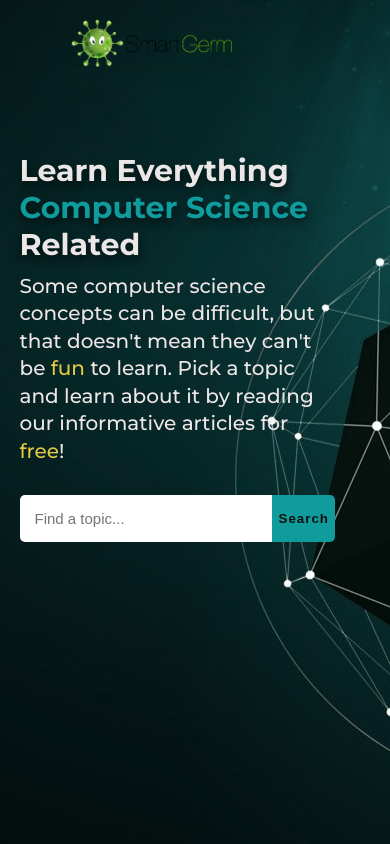
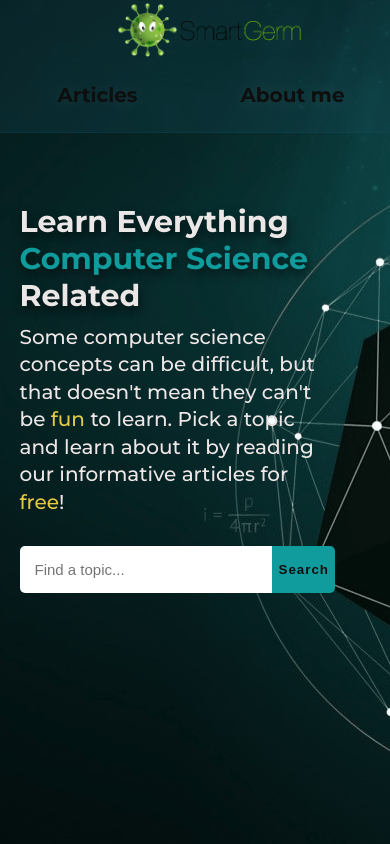
Before and after one commit to harblaith7/smart-germ, a React (Create React App) app in the folder client/: page / in a window 390 px wide. Shown: the top 844 px of the page. Built offline with nearby package versions, Linux system fonts and the light colour scheme; a web font is replaced by a local one.

Commit message:
Made navbar responsive

```diff
--- a/client/src/components/Article/Article.js
+++ b/client/src/components/Article/Article.js
@@ -97,7 +97,7 @@ export default class Article extends Component {
 
     render() {
         return (
-            <div className="Article">
+            <div className="Article" id="article">
                 <div className="Article__container">
                     <h2 className="Article__heading">
                         Popular Articles
--- a/client/src/components/Header/Header.scss
+++ b/client/src/components/Header/Header.scss
@@ -239,7 +239,7 @@
 
         &__header-container {
             width: 90%;
-            top: 15%
+            top: 22.5%
         }
 
     }
@@ -261,7 +261,7 @@
 
         &__header-container {
             width: 90%;
-            top: 15%
+            top: 20%
         }
 
         &__header {
--- a/client/src/components/Nav/Nav.js
+++ b/client/src/components/Nav/Nav.js
@@ -1,13 +1,32 @@
 import React, { Component } from 'react'
 import "./Nav.scss"
 import logo from "../../assets/smart-germ-logo.png"
+import { HashLink as Link } from 'react-router-hash-link';
 
 export default class Nav extends Component {
     render() {
         return (
             <div className="Nav">
                 <div className="Nav__container">
-                    <img src={logo} alt="" className="Nav__logo"/>
+                    <ul className="Nav__list">
+                        <li className="Nav__list-item Nav__list-item--logo">
+                            <Link to="/" className="Nav__link">
+                                <img src={logo} alt="" className="Nav__logo"/>
+                            </Link>
+                        </li>
+                        <div className="Nav__list-items-container">
+                            <li className="Nav__list-item">
+                                <Link to="/#article" className="Nav__link">
+                                    Articles
+                                </Link>
+                            </li>
+                            <li className="Nav__list-item">
+                                <Link to="/" className="Nav__link">
+                                    About me
+                                </Link>
+                            </li>
+                        </div>
+                    </ul>
                 </div>
             </div>
         )
--- a/client/src/components/Nav/Nav.scss
+++ b/client/src/components/Nav/Nav.scss
@@ -1,13 +1,110 @@
+@import "../../sass/variables.scss";
+@import "../../sass/mixins.scss";
+
 .Nav {
-    height: 10.5vh;
+    height: 8vh;
     width: 100%;
     position: absolute;
     display: flex;
     align-items: center;
+    background-color: rgba(21, 79, 94, 0.247);
+    border-bottom: 0.1rem solid rgba(21, 79, 94, 0.281);
+    font-weight: 700;
 
     &__logo {
         width: 25rem;
         margin-left: 2.5rem;
         cursor: pointer;
     }
+
+    &__container {
+        width: 100%;
+        height: 100%;
+    }
+
+    &__list {
+        display: flex;
+        align-items: center;
+    }
+
+    &__list-item {
+
+        margin-right: 7.5rem;
+        list-style: none;
+
+        &--logo {
+            margin-right: auto;
+        }
+
+    }
+
+    &__link {
+        text-decoration: none;
+        font-size: 1.5rem;
+        color: $off-black;
+        text-shadow: 0.1rem 0.1rem 2rem rgba(255, 255, 255, 0.144);
+    }
+
+    &__list-items-container {
+        display: flex;
+    }
 }
+
+@include width-750px {
+    .Nav {
+        height: auto;
+        padding-bottom: 2rem;
+
+
+        &__list {
+            flex-direction: column;
+        }
+
+        &__list-items-container {
+            width: 100%;
+            text-align: center;
+            display: flex;
+            justify-content: center;
+
+
+        }
+
+        &__list-item {
+
+            width: 50%;
+            margin-right: 0rem;
+            font-size: 4rem;
+
+            &--logo {
+                width: 100%;
+                display: flex;
+                justify-content: center;
+
+            }
+
+        }
+
+        &__link {
+            font-size: 2.5rem;
+        }
+
+        &__logo {
+            width: 37.5rem;
+
+        }
+    }
+}
+
+@include width-400px {
+    .Nav {
+
+        &__link {
+            font-size: 2rem;
+        }
+
+        &__logo {
+            width: 28.5rem;
+
+        }
+    }
+}
```
